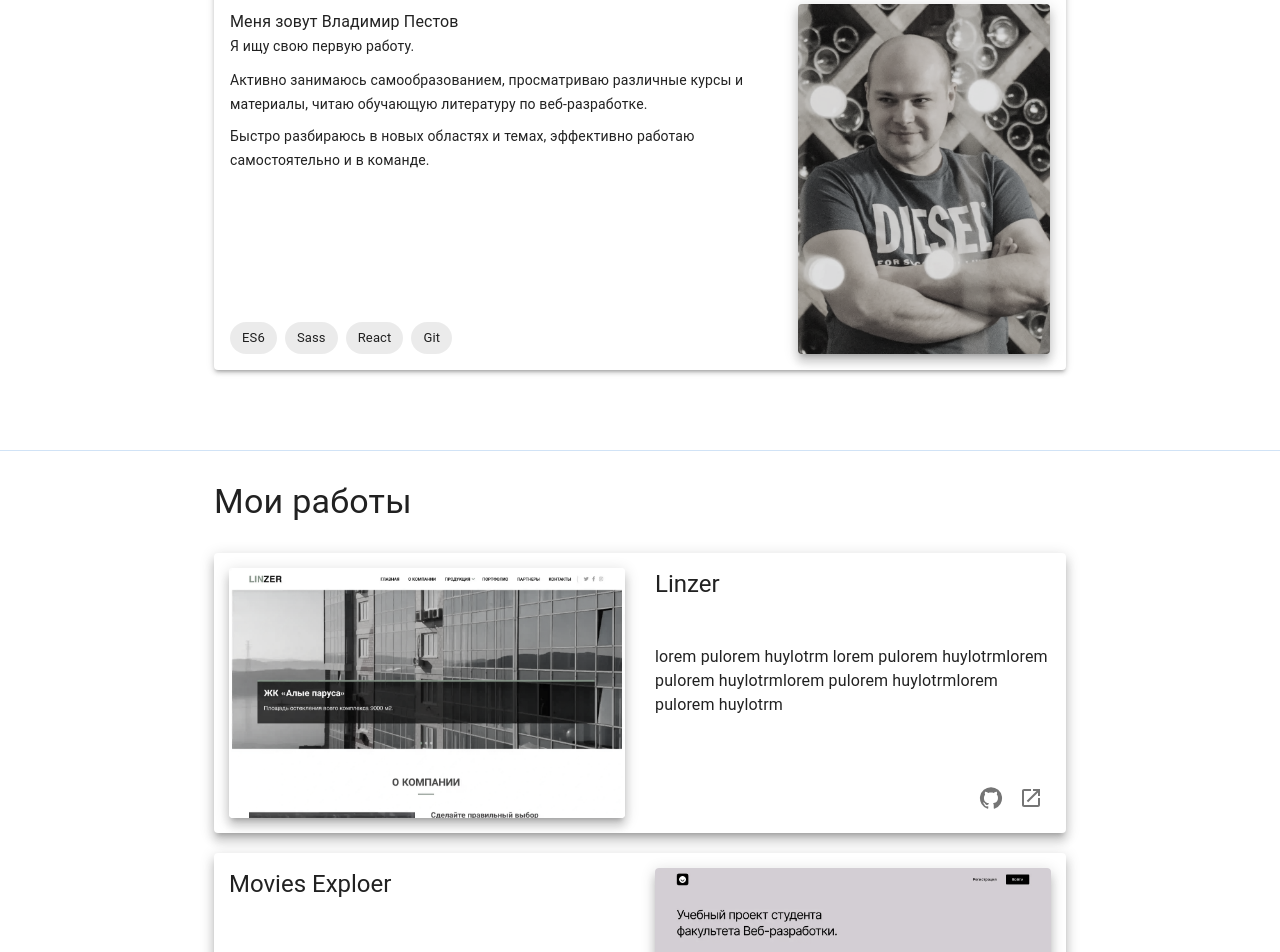
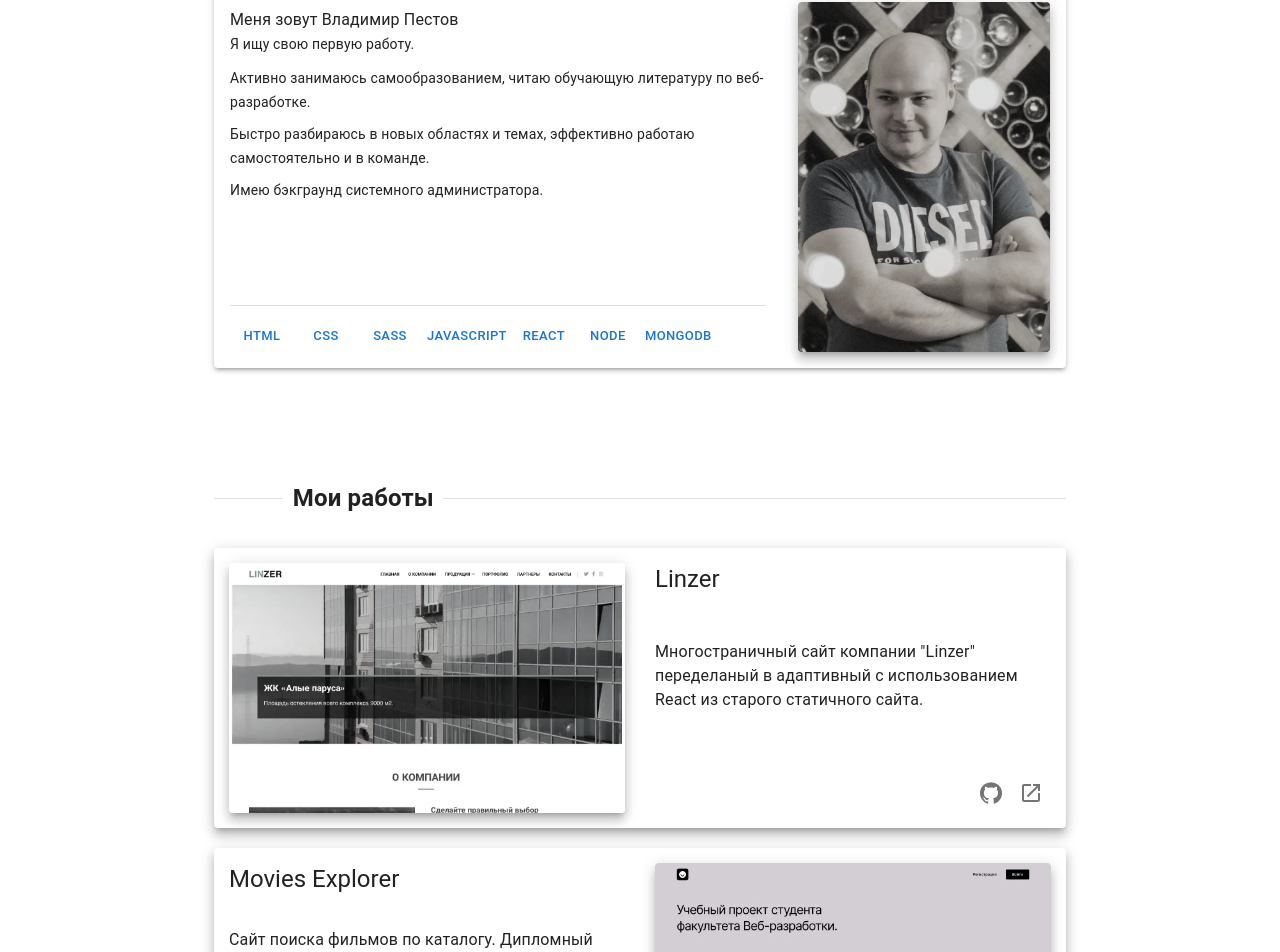
Before and after one commit to pestov-web/portfolio, a React (Create React App) app: page / in a window 1280 px wide. Shown: the part 818-1770 px from the top of the page. Built offline with nearby package versions, Linux system fonts and the light colour scheme.

Commit message:
feat(section): Projects

```diff
--- a/src/components/About.jsx
+++ b/src/components/About.jsx
@@ -1,9 +1,11 @@
 import React from 'react';
 import {
   Box,
+  Button,
   CardMedia,
   Chip,
   Container,
+  Divider,
   Grid,
   List,
   ListItem,
@@ -18,16 +20,16 @@ import { techsList } from '../data/techs';
 function About() {
   return (
     <Container maxWidth={'md'} component={'section'} sx={{ py: 10 }}>
-      <Typography component={'h2'} variant={'h4'} sx={{ py: '30px' }}>
+      <Divider textAlign="left" component={'h2'} sx={{ py: 4 }}>
         Обо мне
-      </Typography>
+      </Divider>
       <Paper elevation={3}>
         <Grid container>
           <Grid
             item
             padding={2}
             xs={12}
-            sm={6}
+            sm={7}
             md={8}
             sx={{
               order: { xs: '1', sm: '0' },
@@ -61,9 +63,8 @@ function About() {
                         component="p"
                         variant="body2"
                       >
-                        Активно занимаюсь самообразованием, просматриваю
-                        различные курсы и материалы, читаю обучающую литературу
-                        по веб-разработке.
+                        Активно занимаюсь самообразованием, читаю обучающую
+                        литературу по веб-разработке.
                       </Typography>
                     }
                   />
@@ -81,39 +82,46 @@ function About() {
                       </Typography>
                     }
                   />
+                </ListItem>{' '}
+                <ListItem disableGutters disablePadding>
+                  <ListItemText
+                    secondary={
+                      <Typography
+                        sx={{ display: 'inline' }}
+                        component="p"
+                        variant="body2"
+                      >
+                        Имею бэкграунд системного администратора.
+                      </Typography>
+                    }
+                  />
                 </ListItem>
               </List>
             </Box>
+            <Box>
+              <Divider sx={{ paddingTop: { xs: '15px', sm: '0' } }} />
               <Stack
                 direction="row"
-              spacing={1}
+                flexWrap={'wrap'}
                 sx={{ paddingTop: { xs: '15px' } }}
               >
                 {techsList.map((item) => (
-                <Chip
-                  key={item.id}
-                  label={item.name}
-                  sx={[
-                    {
-                      transition: 'all 0.4s',
-                    },
-                    (theme) => ({
-                      '&:hover': { color: theme.palette.primary.main },
-                    }),
-                  ]}
-                />
+                  <Button key={item.id} size="small">
+                    {item.name}
+                  </Button>
                 ))}
               </Stack>
+            </Box>
           </Grid>
-          <Grid item xs={12} sm={6} md={4} padding={2} component={'picture'}>
+          <Grid item xs={12} sm={5} md={4} padding={2} component={'picture'}>
             <box>
               <CardMedia
                 component="img"
-                height="350"
                 image={firstPhoto}
                 alt={` screenshot`}
                 sx={[
                   {
+                    height: { xs: '400px', sm: '350px', md: '350px' },
                     width: '100%',
                     objectFit: 'cover',
                     objectPosition: 'top',
--- a/src/components/Projects.jsx
+++ b/src/components/Projects.jsx
@@ -21,19 +21,10 @@ function Projects() {
   const isEven = (number) => number % 2 === 0;
 
   return (
-    <>
-      {' '}
-      <Divider
-        sx={[
-          (theme) => ({
-            borderColor: alpha(theme.palette.primary.main, 0.2),
-          }),
-        ]}
-      />
     <Container maxWidth={'md'} component={'section'}>
-        <Typography component={'h2'} variant={'h4'} sx={{ py: '30px' }}>
+      <Divider textAlign="left" component={'h2'} sx={{ py: 4 }}>
         Мои работы
-        </Typography>
+      </Divider>
       <Container
         sx={{
           display: 'flex',
@@ -45,7 +36,14 @@ function Projects() {
         {projectsList.map((item) => (
           <Card raised key={item.id} sx={{ display: 'flex' }}>
             <Grid container direction={'row'}>
-                <Grid item xs={6} order={isEven(item.id) ? 0 : 1}>
+              <Grid
+                item
+                xs={12}
+                sm={6}
+                sx={{
+                  order: { xs: 1, sm: `${isEven(item.id) ? 0 : 1}` },
+                }}
+              >
                 <CardContent
                   sx={{
                     height: '100%',
@@ -61,9 +59,7 @@ function Projects() {
                   <Typography component={'p'} paragraph>
                     {item.description}
                   </Typography>
-                    <Box
-                      alignSelf={isEven(item.id) ? 'flex-start' : 'flex-end'}
-                    >
+                  <Box alignSelf={isEven(item.id) ? 'flex-start' : 'flex-end'}>
                     <IconButton
                       sx={[
                         (theme) => ({
@@ -85,7 +81,7 @@ function Projects() {
                   </Box>
                 </CardContent>
               </Grid>
-                <Grid item xs={6}>
+              <Grid item xs={12} sm={6}>
                 <Box sx={{ p: '15px', boxSizing: 'border-box' }}>
                   <Link href={item.prjUrl} target="_blank" rel="noreferrer">
                     {' '}
@@ -123,7 +119,6 @@ function Projects() {
         ))}
       </Container>
     </Container>
-    </>
   );
 }
 
--- a/src/data/projects.js
+++ b/src/data/projects.js
@@ -8,7 +8,7 @@ export const projectsList = [
     nameRu: 'Linzer',
     nameEn: 'Linzer',
     description:
-      'lorem pulorem huylotrm lorem pulorem huylotrmlorem pulorem huylotrmlorem pulorem huylotrmlorem pulorem huylotrm',
+      'Многостраничный сайт компании "Linzer" переделаный в адаптивный с использованием React из старого статичного сайта.',
     image: linzer,
     ghUrl: 'https://github.com/pestov-web/linzer-react',
     prjUrl: 'https://linzer.su/',
@@ -16,21 +16,22 @@ export const projectsList = [
 
   {
     id: 2,
-    nameRu: 'Movies Exploer',
-    nameEn: 'Movies Exploer',
-    description: 'Учебный проект студента факультета Веб-разработки.',
+    nameRu: 'Movies Explorer',
+    nameEn: 'Movies Explroer',
+    description:
+      'Сайт поиска фильмов по каталогу. Дипломный проект студента факультета Веб-разработки, включающий фронтенд и бэкенд части приложения.',
     image: diploma,
-    ghUrl: 'https://github.com/pestov-web/linzer-react',
-    prjUrl: 'https://linzer.su/',
+    ghUrl: 'https://github.com/pestov-web/movies-explorer-frontend',
+    prjUrl: 'https://movies.pestov-web.ru/',
   },
   {
     id: 3,
     nameRu: 'Mesto',
     nameEn: 'Mesto',
     description:
-      'Проект: Место Проектная работа № 9 Проект является одностраничным сайтом.',
+      'Учебный проект "Место", включающий фронтенд и бэкенд части приложения со следующими возможностями: авторизации и регистрации пользователей, операции с карточками и пользователями.',
     image: mesto,
-    ghUrl: 'https://github.com/pestov-web/linzer-react',
-    prjUrl: 'https://linzer.su/',
+    ghUrl: 'https://github.com/pestov-web/react-mesto-api-full',
+    prjUrl: 'https://mesto.pestov-web.ru/',
   },
 ];
--- a/src/data/techs.js
+++ b/src/data/techs.js
@@ -1,22 +1,48 @@
 export const techsList = [
   {
     id: 1,
-    name: 'ES6',
+    name: 'HTML',
     url: 'https://www.javascript.com/',
   },
   {
     id: 2,
+    name: 'CSS',
+    url: 'https://www.javascript.com/',
+  },
+  {
+    id: 3,
     name: 'Sass',
     url: 'https://sass-lang.com/',
   },
   {
-    id: 3,
+    id: 4,
+    name: 'JavaScript',
+    url: 'https://www.javascript.com/',
+  },
+
+  {
+    id: 5,
     name: 'React',
     url: 'https://reactjs.org/',
   },
   {
-    id: 4,
-    name: 'Git',
-    url: 'https://git-scm.com/',
+    id: 6,
+    name: 'Node',
+    url: 'https://nodejs.org/',
   },
+  // {
+  //   id: 7,
+  //   name: 'Express',
+  //   url: 'https://expressjs.com/',
+  // },
+  {
+    id: 8,
+    name: 'MongoDB',
+    url: 'https://www.mongodb.com/',
+  },
+  // {
+  //   id: 9,
+  //   name: 'Docker',
+  //   url: 'https://www.docker.com/',
+  // },
 ];
```
Also changed, not shown: src/images/avatar/ava _big_2.webp (added). Lines whose indentation alone changed are shown as unchanged.
